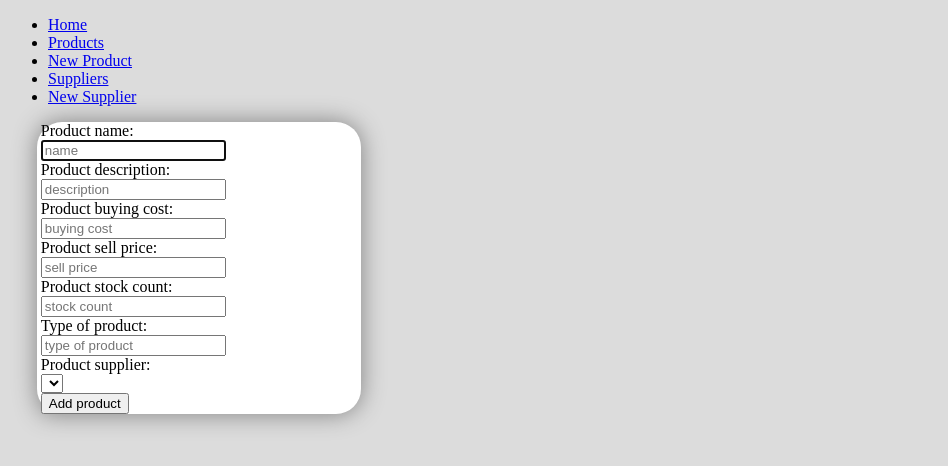
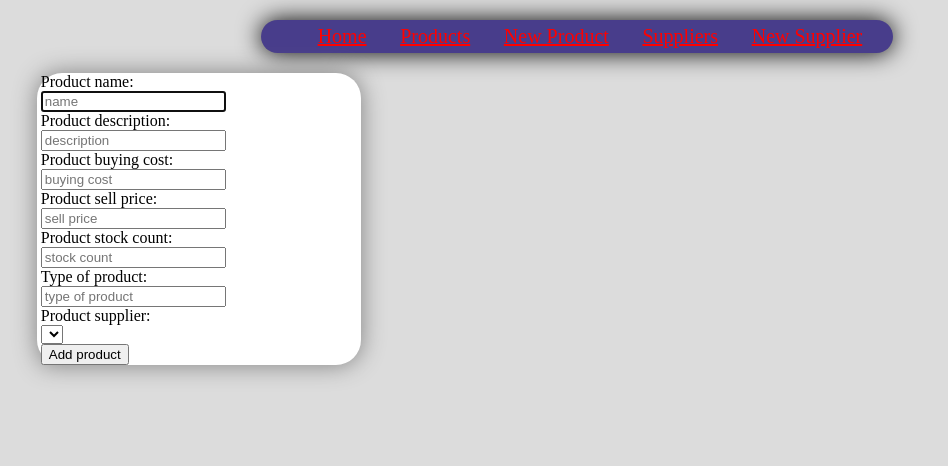
Before and after one commit to AS-Brown/Project_one, a Flask app: page /products/new in a window 1280 px wide; the page is wider, and only the part inside the window is pictured. Shown: the top 466 px of that part, without its empty margins (0-948 px from the left). Run offline with Flask 2, Linux system fonts and the light colour scheme; data that the repository does not hold is empty.

Commit message:
Can now see markup

```diff
--- a/app.py
+++ b/app.py
@@ -1,5 +1,4 @@
 from flask import Flask, render_template
-
 from controllers.product_controller import product_blueprint
 from controllers.supplier_controller import supplier_blueprint
 
--- a/controllers/product_controller.py
+++ b/controllers/product_controller.py
@@ -9,7 +9,10 @@ product_blueprint = Blueprint("products", __name__)
 def products():
     products = product_repository.select_all_products()
     suppliers = supplier_repository.select_all_suppliers()
-    return render_template("/products/index.html", products = products, suppliers = suppliers)
+    for product in products:
+        amount = []
+        amount.append(product.sell_price - product.buying_cost)
+    return render_template("/products/index.html", products = products, suppliers = suppliers, amount = amount)
 
 @product_blueprint.route('/products/new', methods = ['GET'])
 def new_product():
--- a/repositories/product_repository.py
+++ b/repositories/product_repository.py
@@ -1,6 +1,7 @@
 from db.run_sql import run_sql
 from models.product import Product
 import repositories.supplier_repository as supplier_repository
+
 
 def save_product(product):
     sql = "INSERT INTO products (name, description, buying_cost, sell_price, stock_count, type_of_product, supplier_id) VALUES (%s, %s, %s, %s, %s, %s, %s) RETURNING *"
--- a/static/style.css
+++ b/static/style.css
@@ -1,6 +1,31 @@
 body{
     background-color:gainsboro;
 }
+
+#nav_bar{
+    background-color: darkslateblue;
+    border-radius: 25px;
+    display:flex;
+    margin-left: 20%;
+    margin-right:30%;
+    flex-direction: row;
+    font-family: 'Times New Roman', Times, serif; font-size: 20px;
+    filter:drop-shadow(0 0 0.75rem black)
+  }
+
+#nav_bar li{
+    margin-left: 2%;
+    margin-right:2%;
+    list-style: none;
+    padding:5px;
+
+  }
+#nav_bar li a:link {
+    color: red;
+  }
+#nav_bar li a:visited{
+    color:whitesmoke;
+  }
 
 .container{
     display: flex;
@@ -29,7 +54,6 @@ body{
     padding-left: 4px;
     filter: drop-shadow(0 0 0.75rem grey);
   }
-
 
 /* HERE IS DROPDOWN START */
 
--- a/templates/base.html
+++ b/templates/base.html
@@ -8,7 +8,7 @@
     <title>Inventory System</title>
 </head>
 
-<body id="background_main">
+<body>
     <header>
         <nav>
             <ul id="nav_bar">
```
Also changed, not shown: models/product.py (+12 -0 lines), templates/products/index.html (+3 -5 lines).
